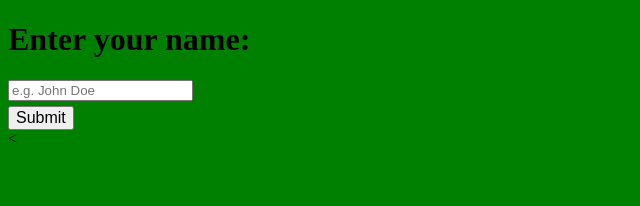
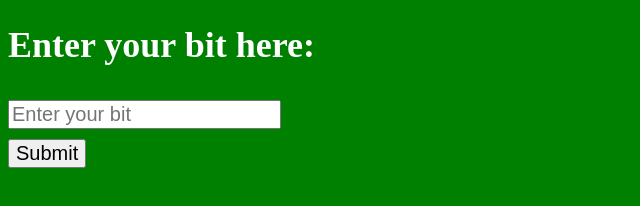
Before and after one commit to EliTorn/BlackJack_Web_Aplication, a plain HTML site: page index.html in a window 1280 px wide. Shown: the whole page, without its empty margins (0-640 px from the left). Drawn offline with Linux system fonts and the light colour scheme.

Commit message:
update css document

```diff
--- a/index.html
+++ b/index.html
@@ -10,13 +10,13 @@
 
 
 
-<form>
-    <label id="label"><h1>Enter your name:</h1></label>
-    <input name = "el" type="text" id="input-textBox" placeholder="e.g. John Doe" >
+<form id="form">
+    <label name = "labelName" id="label"><h1>Enter your bit here:</h1></label>
+    <input name = "el" type="text" id="input-textBox" placeholder="Enter your bit">
     <br>
     <input onclick="doSomthing()"  id="submitButton" type="submit" value="Submit">
 </form>
-<
+
 
 
     <script src="index.js"></script>
--- a/index.js
+++ b/index.js
@@ -1,14 +1,6 @@
-// const submitButton = document.getElementById("submitButton");
-// submitButton.addEventListener("click", function(event) {
-//     event.preventDefault(); // Prevent the form from submitting
-//     const name = document.getElementById("name").value;
-//     // Do something with the name value
-//     console.log("Name submitted: " + name);
-// });
-
-function doSomthing(){
+function doSomthing() {
     let a = document.querySelector("form");
     let b = a.el.value;
-    alert(b);
-//Document.getElementById("label").innerText = "Your bit was ";
+    console.log(b);
+    alert(b)
 }
--- a/styles.css
+++ b/styles.css
@@ -1,16 +1,16 @@
 body {
     background-color: green;
 }
-
-#input-textbox {
-    padding: 10px;
+#form{
     border-radius: 5px;
-    border: 1px solid gray;
-    font-size: 16px;
-    box-shadow: 0px 0px 5px gray;
+    font-size: 18px;
 }
 
-#submitButton{
-    font-size:16px ;
-    margin-top: 5px;
+form input {
+    font-size: 20px;
+   margin-top: 10px;
 }
+
+form label{
+    color: white;
+}
```
